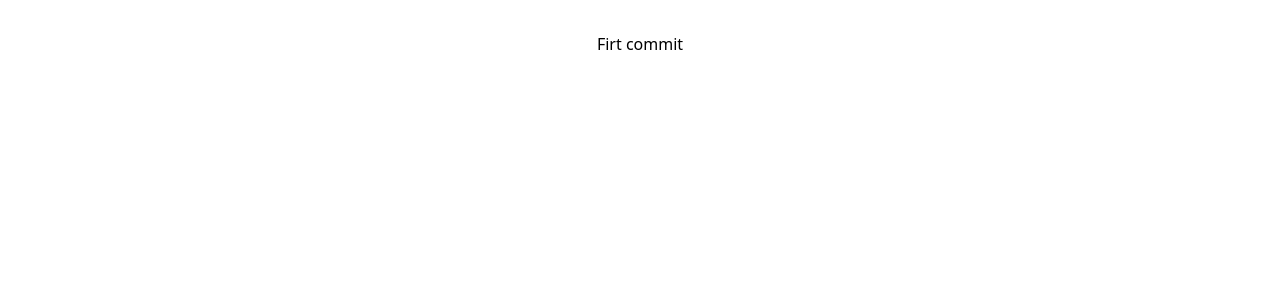
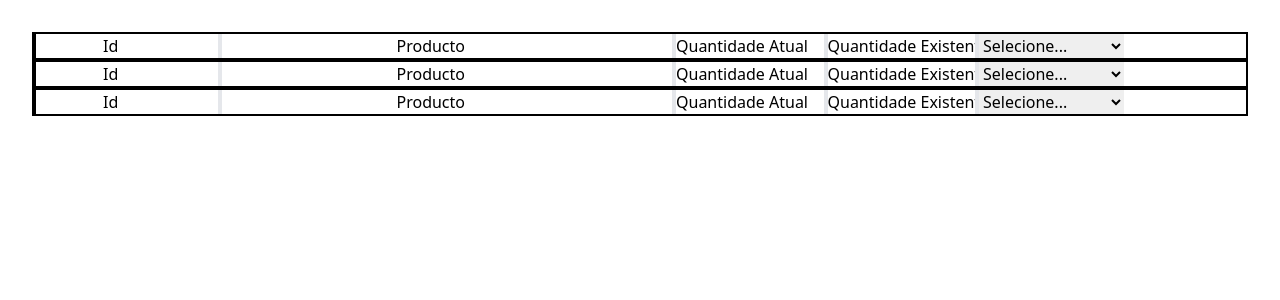
Before and after one commit to yuran-nhassengo/react-001, a React (Vite) app: page / in a window 1280 px wide. Shown: the top 300 px of the page. Built offline with nearby package versions, Linux system fonts and the light colour scheme.

Commit message:
add table

```diff
--- a/src/App.jsx
+++ b/src/App.jsx
@@ -1,12 +1,13 @@
 
 import './App.css'
+import Table from './components/table/Table'
 
 function App() {
 
 
   return (
     <>
-      Firt commit
+      <Table/>
     </>
   )
 }
--- /dev/null
+++ b/src/components/table/Item.jsx
@@ -0,0 +1,25 @@
+import React from 'react'
+
+const Item = () => {
+  return (
+    <div className="border-2 border-black">
+      <ul className="grid grid-cols-8 justify-center space-x-8 items-center">
+        <li className='w-auto border-l-2 border-black'>Id</li>
+        <li className="col-span-3 border-l-4 ">Producto</li>
+        <li><input className="border-l-4" type="text"  value="Quantidade Atual" /></li>
+        <li><input className="border-l-4"  type="text" value="Quantidade Existente" /></li>
+        <li className="border-l-4  justify-center items-center">
+            <select className='justify-center items-center' name="" id="">
+                <option value="">Selecione...</option>
+                <option value="opcao1">Falha de Registo</option>
+                <option value="opcao2">Quebra de Stock</option>
+                <option value="opcao3">Acerto de stock</option>
+                <option value="opcao4">Outros</option>
+            </select>
+            </li>
+      </ul>
+    </div>
+  )
+}
+
+export default Item
--- /dev/null
+++ b/src/components/table/Table.jsx
@@ -0,0 +1,14 @@
+import React from 'react'
+import Item from './Item'
+
+const Table = () => {
+  return (
+    <div>
+      <Item/>
+      <Item/>
+      <Item/>
+    </div>
+  )
+}
+
+export default Table
```
